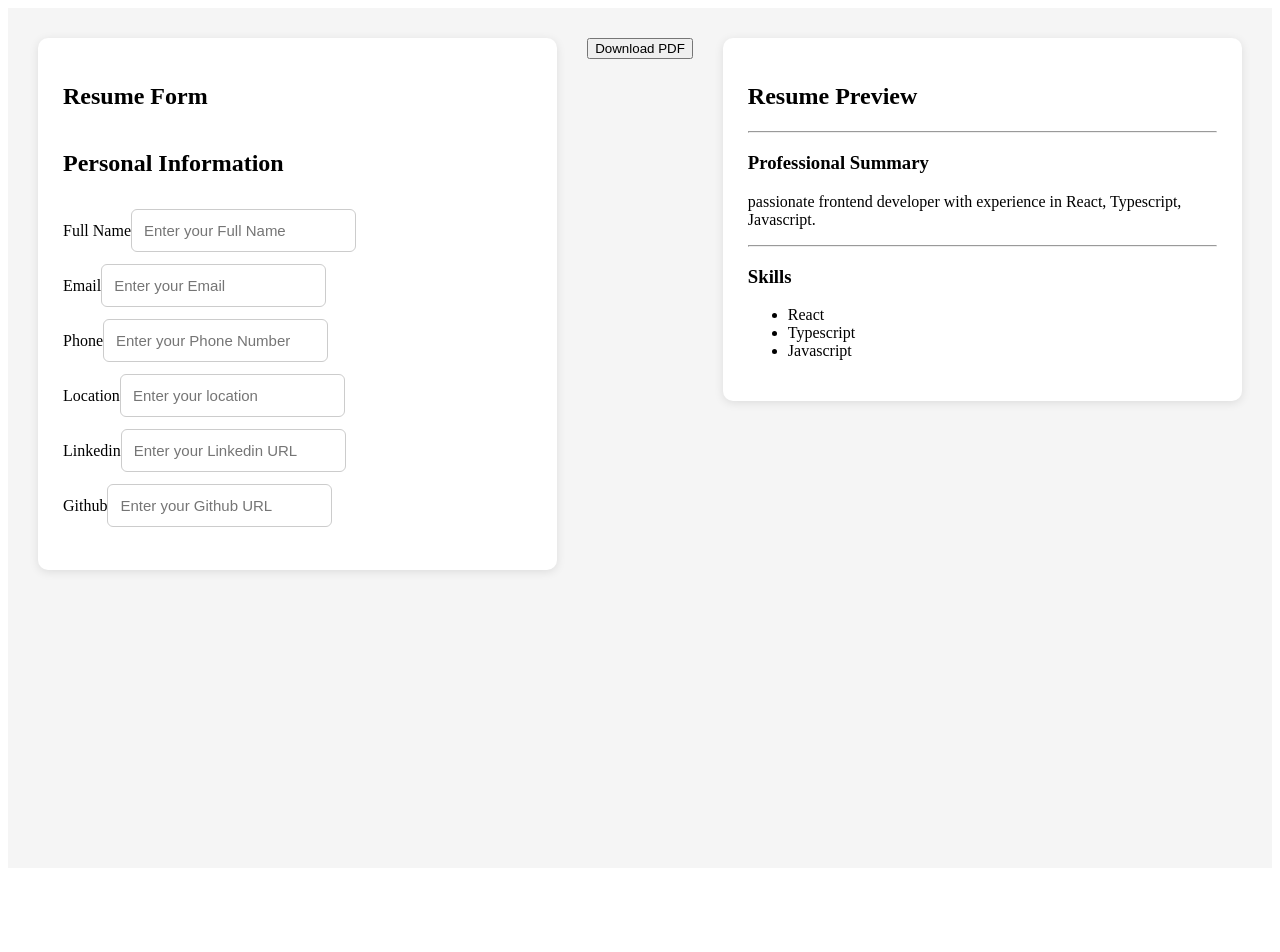
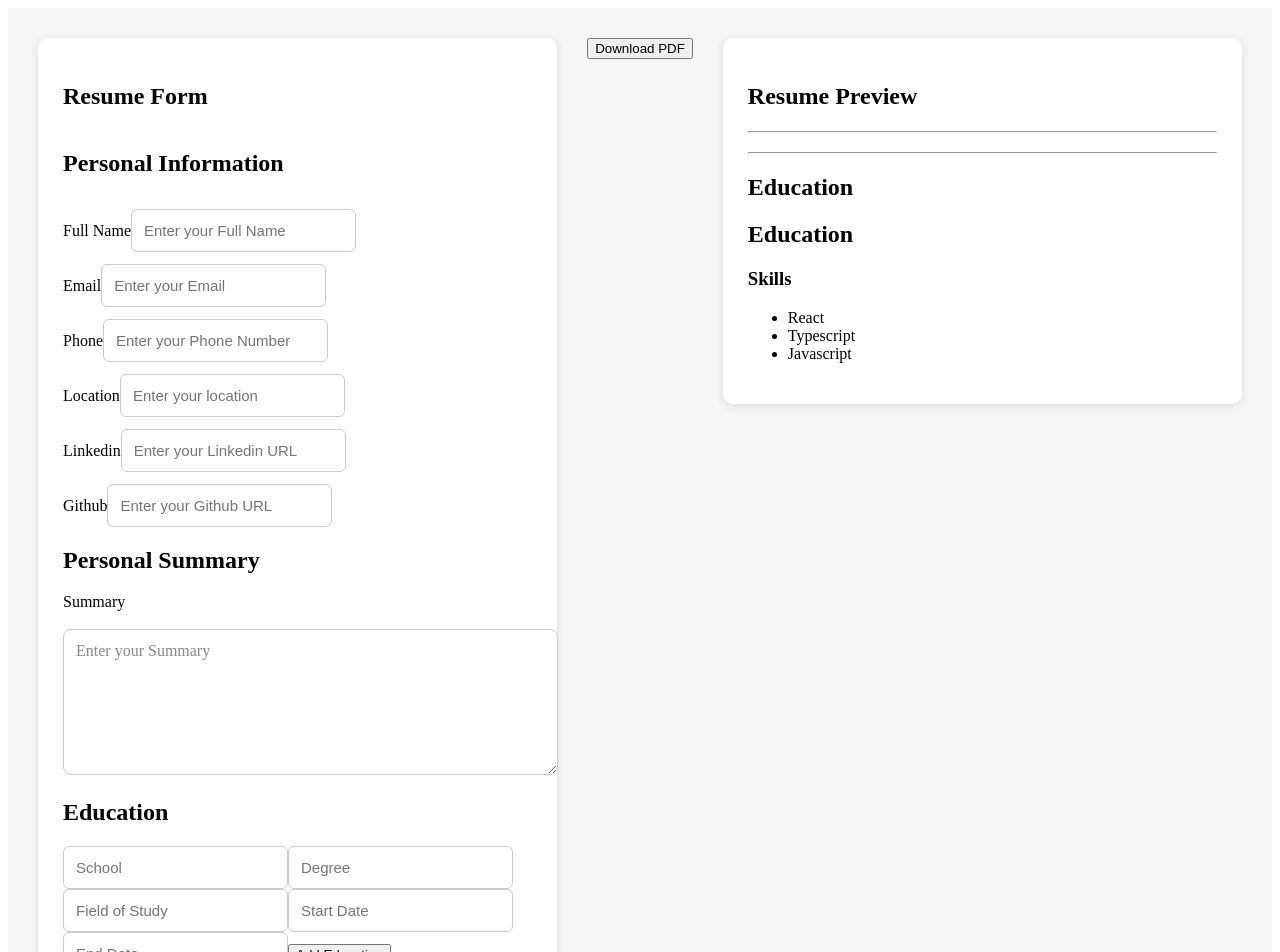
Before and after one commit to nidhi-baberwal/ai-resume-builder-v2, a React (Vite) app: page / in a window 1280 px wide. Shown: the top 952 px of the page. Before the commit the page ends 876 px from the top, so only its background shows below. Built offline with nearby package versions, Linux system fonts and the light colour scheme.

Commit message:
Add Summary and Education section with live preview

```diff
--- a/src/pages/ResumeEditor.tsx
+++ b/src/pages/ResumeEditor.tsx
@@ -2,6 +2,8 @@ import "../styles/ResumeEditor.css";
 import { useState } from "react";
 import type { Resume } from "../types/resume";
 import PersonalInfoForm from "../resume/PersonalInfoForm";
+import SummaryForm from "../resume/SummaryForm";
+import EducationForm from "../resume/EducationForm";
 
 export default function ResumeEditor(){
 
@@ -32,6 +34,16 @@ export default function ResumeEditor(){
         setResume = {setResume}
         />
 
+        <SummaryForm
+        resume = {resume}
+        setResume = {setResume}
+        />
+
+        <EducationForm
+        resume = {resume}
+        setResume = {setResume}
+        />
+
     </div>
 
     <div className="toolbar">
@@ -57,12 +69,25 @@ export default function ResumeEditor(){
 
         <hr />
 
-        <h3>Professional Summary</h3>
-        <p>
-            passionate frontend developer with experience in React, Typescript, Javascript.
-        </p>
+        <h3>{resume.summary}</h3>
 
         <hr />
+
+        <h2>Education</h2>
+
+        <h2>Education</h2>
+
+        {resume.education.map((edu, index) => (
+        <div key={index}>
+        <h4>{edu.degree}</h4>
+        <p>{edu.school}</p>
+        <p>{edu.fieldOfStudy}</p>
+        <p>
+        {edu.startDate} - {edu.endDate}
+        </p>
+        <br />
+       </div>
+        ))}
 
         <h3>Skills</h3>
         <ul>
--- /dev/null
+++ b/src/resume/EducationForm.tsx
@@ -0,0 +1,126 @@
+import { useState } from "react";
+import type { Resume } from "../types/resume";
+
+interface EducationFormProps {
+  resume: Resume;
+  setResume: React.Dispatch<React.SetStateAction<Resume>>;
+}
+
+export default function EducationForm({
+  resume,
+  setResume,
+}: EducationFormProps) {
+  const [newEducation, setNewEducation] = useState({
+    school: "",
+    degree: "",
+    fieldOfStudy: "",
+    startDate: "",
+    endDate: "",
+  });
+
+  const addEducation = () => {
+    if (
+      !newEducation.school.trim() ||
+      !newEducation.degree.trim()
+    ) {
+      return;
+    }
+
+    setResume({
+      ...resume,
+      education: [...resume.education, newEducation],
+    });
+
+    setNewEducation({
+      school: "",
+      degree: "",
+      fieldOfStudy: "",
+      startDate: "",
+      endDate: "",
+    });
+  };
+
+  return (
+    <>
+      <h2>Education</h2>
+
+      <div>
+        <input
+          type="text"
+          placeholder="School"
+          value={newEducation.school}
+          onChange={(e) =>
+            setNewEducation({
+              ...newEducation,
+              school: e.target.value,
+            })
+          }
+        />
+
+        <input
+          type="text"
+          placeholder="Degree"
+          value={newEducation.degree}
+          onChange={(e) =>
+            setNewEducation({
+              ...newEducation,
+              degree: e.target.value,
+            })
+          }
+        />
+
+        <input
+          type="text"
+          placeholder="Field of Study"
+          value={newEducation.fieldOfStudy}
+          onChange={(e) =>
+            setNewEducation({
+              ...newEducation,
+              fieldOfStudy: e.target.value,
+            })
+          }
+        />
+
+        <input
+          type="text"
+          placeholder="Start Date"
+          value={newEducation.startDate}
+          onChange={(e) =>
+            setNewEducation({
+              ...newEducation,
+              startDate: e.target.value,
+            })
+          }
+        />
+
+        <input
+          type="text"
+          placeholder="End Date"
+          value={newEducation.endDate}
+          onChange={(e) =>
+            setNewEducation({
+              ...newEducation,
+              endDate: e.target.value,
+            })
+          }
+        />
+
+        <button onClick={addEducation}>
+          Add Education
+        </button>
+
+        <ul>
+          {resume.education.map((edu, index) => (
+            <li key={index}>
+              <strong>{edu.degree}</strong> - {edu.school}
+              <br />
+              {edu.fieldOfStudy}
+              <br />
+              {edu.startDate} - {edu.endDate}
+            </li>
+          ))}
+        </ul>
+      </div>
+    </>
+  );
+}
--- /dev/null
+++ b/src/resume/SummaryForm.tsx
@@ -0,0 +1,37 @@
+import type { Resume } from "../types/resume";
+
+interface SummaryFormProps{
+ resume: Resume;
+ setResume: React.Dispatch<React.SetStateAction<Resume>>;
+}
+
+export default function SummaryForm({
+    resume,
+    setResume,
+} : SummaryFormProps ){
+
+    const handleChange =
+    (e: React.ChangeEvent<HTMLTextAreaElement>) => {
+       setResume ({
+         ...resume,
+         summary: e.target.value,
+       })
+    }
+    return(
+        <div>
+            <h2>Personal Summary</h2>
+
+            <div className="summary-form">
+            <label>Summary</label>
+            <textarea
+            name="summary"
+            placeholder="Enter your Summary"
+            value={resume.summary}
+            onChange={handleChange}
+            />
+            </div>
+
+        </div>
+
+    );
+}
--- a/src/styles/ResumeEditor.css
+++ b/src/styles/ResumeEditor.css
@@ -34,3 +34,32 @@
   border-radius: 10px;
   box-shadow: 0 2px 10px rgba(0,0,0,0.1);
 }
+
+.summary-form {
+  display: flex;
+  flex-direction: column;
+  gap: 12px;
+  margin-bottom: 24px;
+}
+
+.summary-form textarea {
+  width: 100%;
+  min-height: 120px;
+  padding: 12px;
+  font-size: 16px;
+  font-family: inherit;
+  border: 1px solid #ccc;
+  border-radius: 8px;
+  resize: vertical;
+  outline: none;
+  transition: border-color 0.3s ease, box-shadow 0.3s ease;
+}
+
+.summary-form textarea:focus {
+  border-color: #2563eb;
+  box-shadow: 0 0 5px rgba(37, 99, 235, 0.3);
+}
+
+.summary-form textarea::placeholder {
+  color: #888;
+}
```
